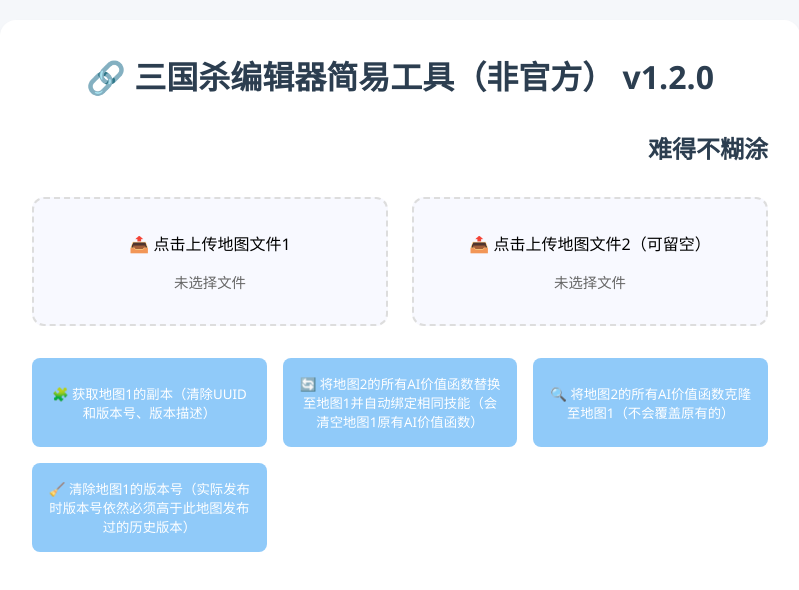
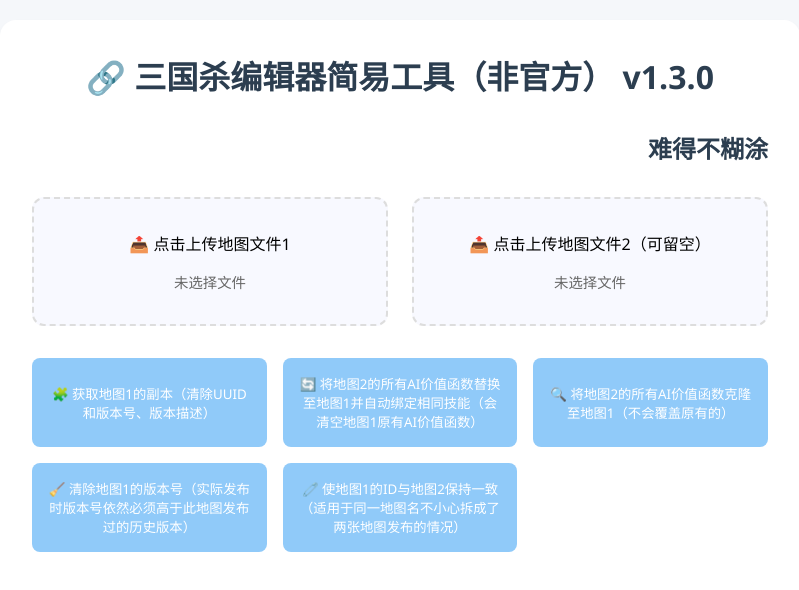
Before and after one commit to diysgs/diysgs.github.io, a plain HTML site: page index.html in a window 1280 px wide. Shown: the part 140-730 px from the top of the page, without its empty margins (240-1039 px from the left). Drawn offline with nearby package versions, Linux system fonts and the light colour scheme.

Commit message:
Add Function 5

```diff
--- a/index.html
+++ b/index.html
@@ -135,7 +135,7 @@
 </head>
 <body>
 <div class="container">
-    <h1>🔗 三国杀编辑器简易工具（非官方） v1.2.0</h1>
+    <h1>🔗 三国杀编辑器简易工具（非官方） v1.3.0</h1>
     <h2>难得不糊涂</h2>
 
     <div class="upload-group">
@@ -164,6 +164,9 @@
         </button>
         <button class="process-btn process-btn-simple" onclick="processFiles('clear-ver')" id="btn-clear-ver" disabled>
             🧹 清除地图1的版本号（实际发布时版本号依然必须高于此地图发布过的历史版本）
+        </button>
+        <button class="process-btn" onclick="processFiles('replace-uuid')" id="btn-replace-uuid" disabled>
+            🧷 使地图1的ID与地图2保持一致（适用于同一地图名不小心拆成了两张地图发布的情况）
         </button>
     </div>
 
@@ -444,6 +447,17 @@
                 const res = JSON.stringify(gameConfig1);
                 newZip.file("edit/gameConfig.json", res);
             }
+            else if (mode === 'replace-uuid') {
+                const mapInfoJSON1 = await newZip.file("edit/mapInfo.json").async("string");
+                const mapInfoJSON2 = await zip2.file("edit/mapInfo.json").async("string");
+                var mapInfo1 = JSON.parse(mapInfoJSON1);
+                var mapInfo2 = JSON.parse(mapInfoJSON2);
+                mapInfo1["map_uuid"] = mapInfo2["map_uuid"];
+                mapInfo1["version"] = mapInfo2["version"];
+                const res = JSON.stringify(mapInfo1);
+                newZip.file("edit/mapInfo.json", res);
+                newZip.file("client/mapInfo.json", res);
+            }
 
             // 生成并下载
             const content = await newZip.generateAsync({type: "blob", compression: "DEFLATE"});
```
